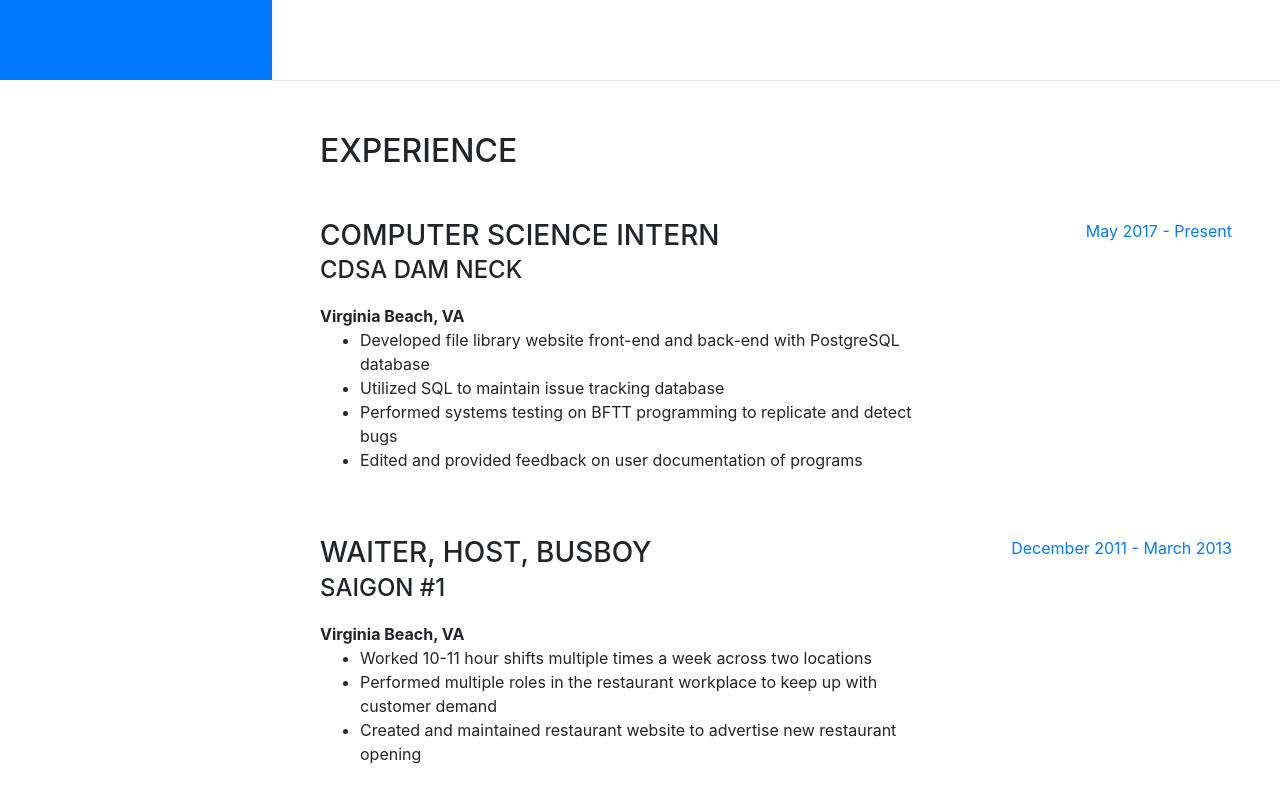
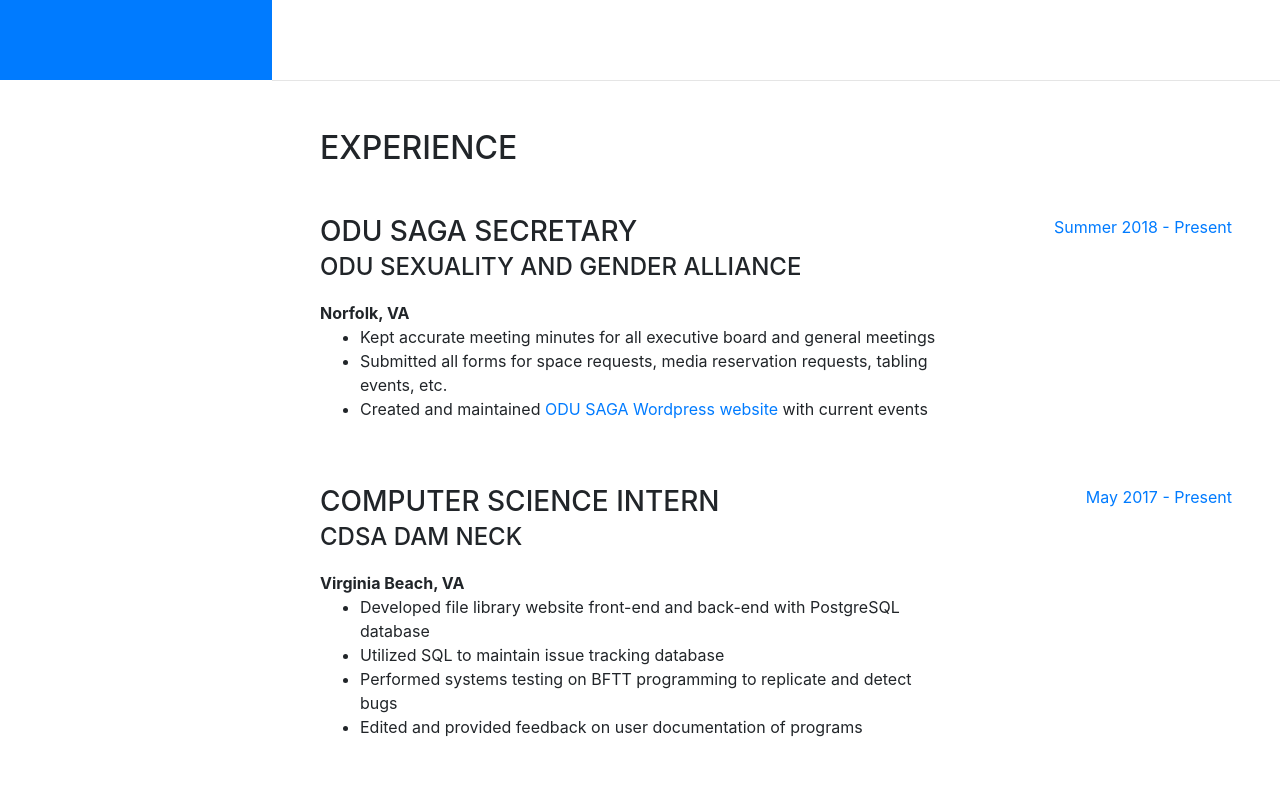
Before and after one commit to dfbl/dfbl.github.io, a website with bundled scripts: page index.html in a window 1280 px wide. Shown: the part 720-1520 px from the top of the page. Built offline with nearby package versions, Linux system fonts and the light colour scheme; a web font is replaced by a local one.

Commit message:
Update index.html

```diff
--- a/index.html
+++ b/index.html
@@ -7,6 +7,9 @@
     <meta name="viewport" content="width=device-width, initial-scale=1, shrink-to-fit=no">
     <meta name="description" content="">
     <meta name="author" content="">
+
+    <link rel="icon" type="image/png" href="favicon-32x32.png" sizes="32x32" />
+    <link rel="icon" type="image/png" href="favicon-16x16.png" sizes="16x16" />
 
     <title>Thy Barsell</title>
 
@@ -81,6 +84,22 @@
       <section class="resume-section p-3 p-lg-5 d-flex flex-column" id="experience">
         <div class="my-auto">
           <h2 class="mb-5">Experience</h2>
+
+          <div class="resume-item d-flex flex-column flex-md-row mb-5">
+            <div class="resume-content mr-auto">
+              <h3 class="mb-0">ODU SAGA Secretary</h3>
+              <div class="subheading mb-3">ODU Sexuality and Gender Alliance</div>
+              <b>Norfolk, VA</b>
+              <ul>
+                <li>Kept accurate meeting minutes for all executive board and general meetings</li>
+                <li>Submitted all forms for space requests, media reservation requests, tabling events, etc.</li>
+                <li>Created and maintained <a href="https://sites.wp.odu.edu/odusaga/">ODU SAGA Wordpress website</a> with current events</li>
+              </ul>
+            </div>
+            <div class="resume-date text-md-right">
+              <span class="text-primary">Summer 2018 - Present</span>
+            </div>
+          </div>
 
           <div class="resume-item d-flex flex-column flex-md-row mb-5">
             <div class="resume-content mr-auto">
```
